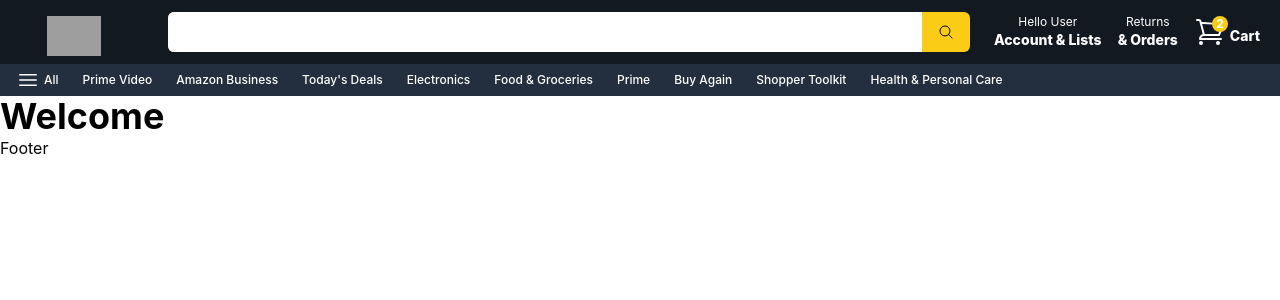
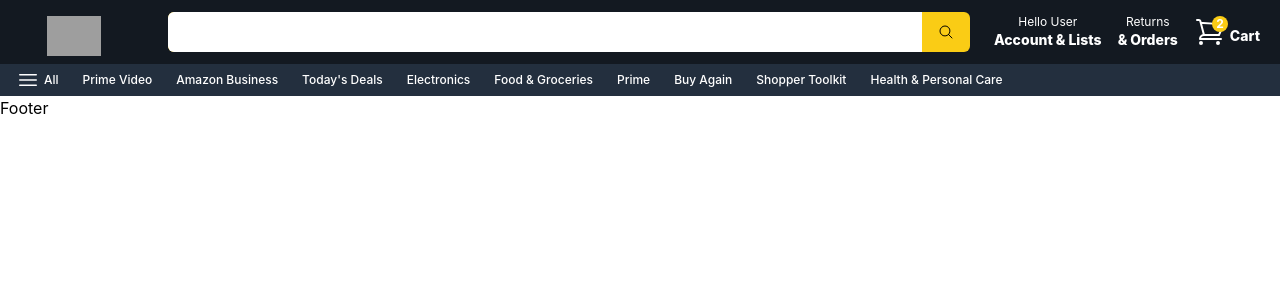
Before and after one commit to Facundo-Martin/nextjs-ecommerce, a Next.js app: page / in a window 1280 px wide. Shown: the top 300 px of the page. Built offline with nearby package versions, Linux system fonts and the light colour scheme; grey boxes are pictures that could not be loaded; what prettier-plugin-tailwindcss would draw is missing.

Commit message:
added homepage files

```diff
--- a/package.json
+++ b/package.json
@@ -14,6 +14,7 @@
     "next": "12.3.1",
     "react": "18.2.0",
     "react-dom": "18.2.0",
+    "react-responsive-carousel": "^3.2.23",
     "redux": "^4.2.0"
   },
   "devDependencies": {
--- /dev/null
+++ b/src/components/Home/Banner.tsx
@@ -0,0 +1,10 @@
+import React from "react";
+import { Carousel } from "react-responsive-carousel";
+
+export default function Banner() {
+  return (
+    <section className="relative">
+      <Carousel></Carousel>
+    </section>
+  );
+}
--- /dev/null
+++ b/src/components/Home/RenderHomepage.tsx
@@ -0,0 +1,10 @@
+import React from "react";
+import Banner from "./Banner";
+
+export default function RenderHomepage() {
+  return (
+    <>
+      <Banner />
+    </>
+  );
+}
--- a/src/pages/index.tsx
+++ b/src/pages/index.tsx
@@ -1,5 +1,6 @@
 import type { NextPage } from "next";
 import Head from "next/head";
+import RenderHomepage from "../components/Home/RenderHomepage";
 import Layout from "../components/Layout/Layout";
 
 const Home: NextPage = () => {
@@ -7,7 +8,7 @@
     <>
       <Head>Ecommerce app</Head>
       <Layout>
-        <div className="font-bold text-4xl">Welcome</div>
+        <RenderHomepage />
       </Layout>
     </>
   );
```
Also changed, not shown: 2 other files (tests, documents, lock files or other folders).
